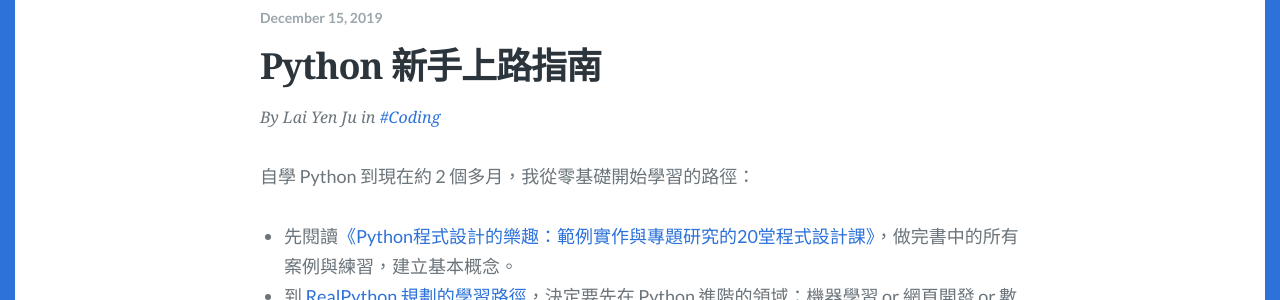
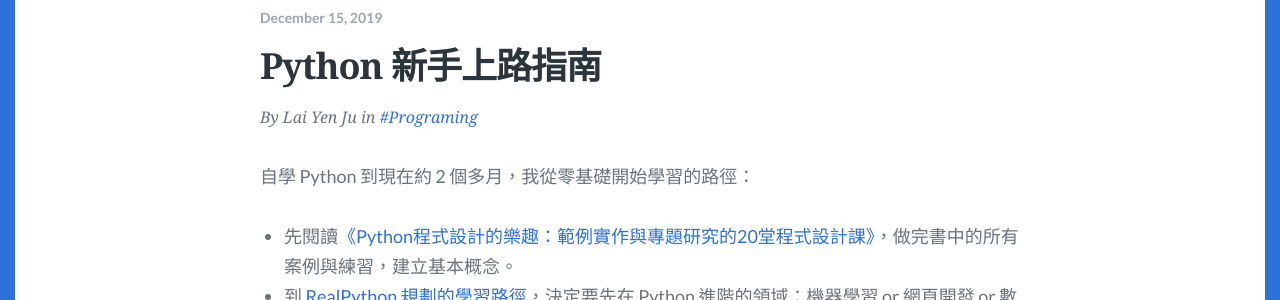
Before and after one commit to laiyenju/laiyenju.github.io, a Jekyll site: the page built from _posts/2019-12-15-python-starter.md, in a window 1280 px wide. Shown: the part 217-517 px from the top of the page. Built offline with Jekyll 4.4.1, drawn with Linux system fonts in a browser that asks for light colours.

Commit message:
Update 2019-12-15-python-starter.md

```diff
--- a/_posts/2019-12-15-python-starter.md
+++ b/_posts/2019-12-15-python-starter.md
@@ -5,10 +5,8 @@ slug: python-starter
 date: 2019-12-15
 status: publish
 author: Lai Yen Ju
-categories:
-  - Note
 tags:
-  - Coding
+  - Programing
 excerpt: 親測有效的高 CP 值 Python 初學者學習資源
 ---
 
```
